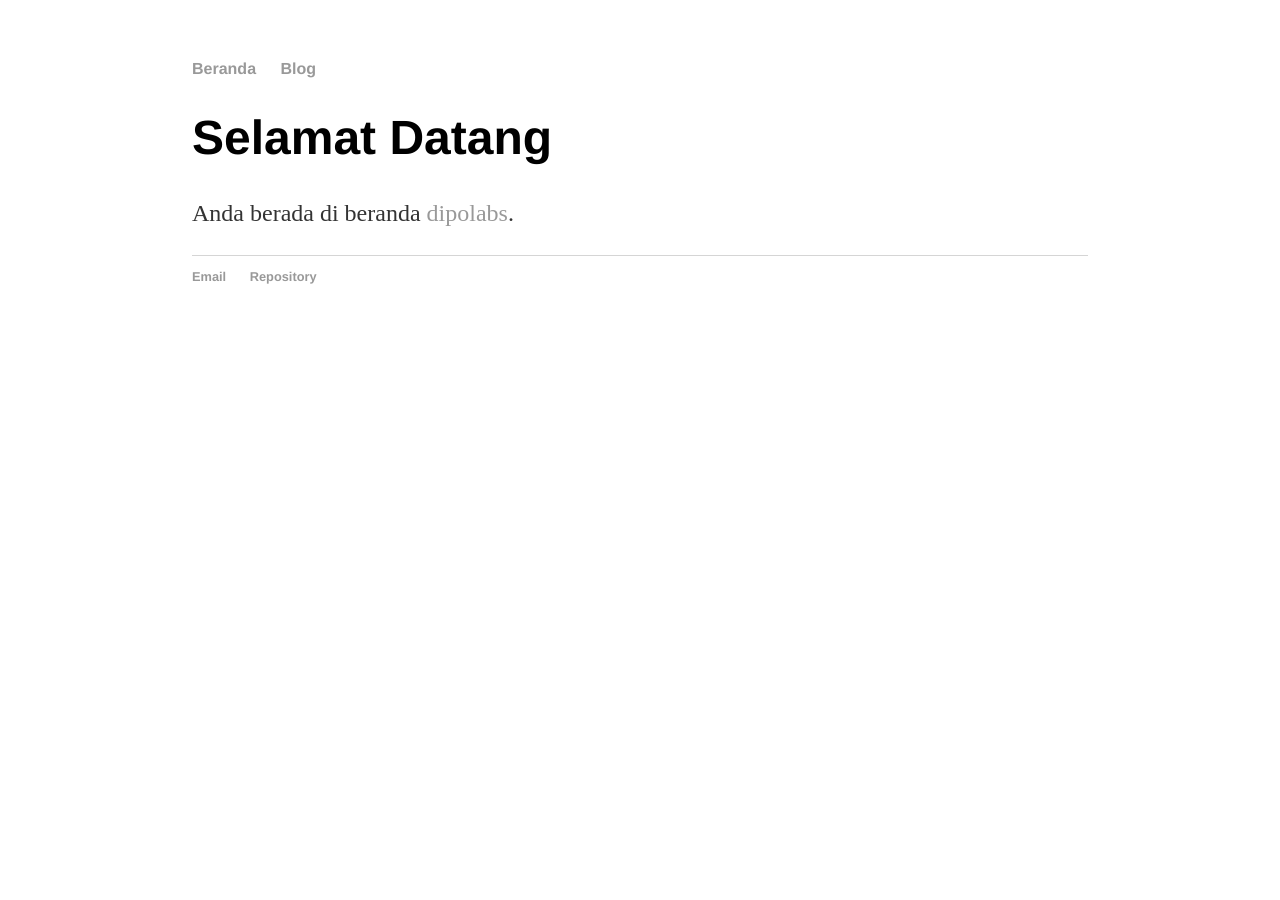
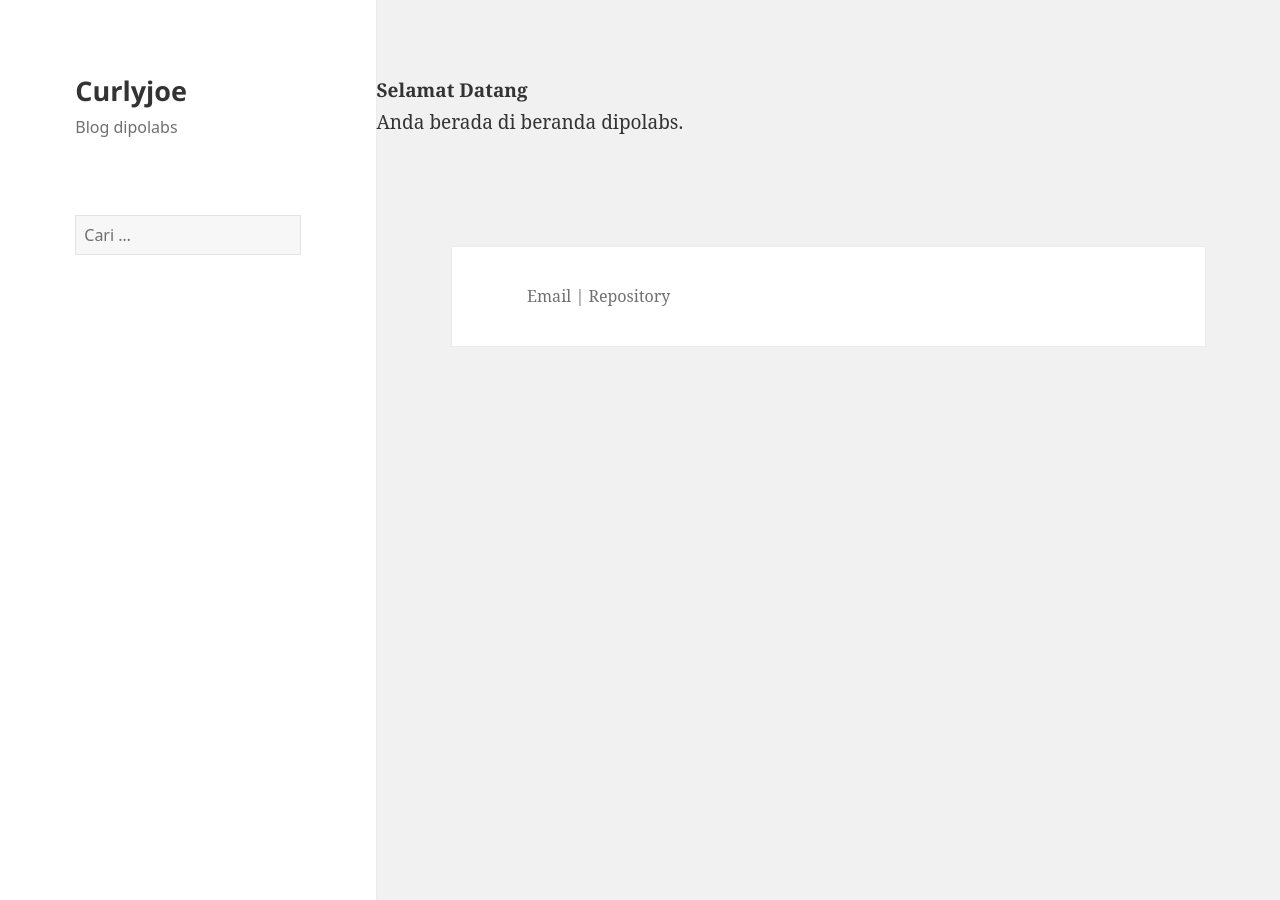
Before and after one commit to dipolabs/dipolabs.github.io, a Jekyll site: the page built from index.html, in a window 1280 px wide. Built offline with Jekyll 4.4.1, drawn with Linux system fonts in a browser that asks for light colours; some web fonts are replaced.

Commit message:
Update default.html

```diff
--- a/_layouts/default.html
+++ b/_layouts/default.html
@@ -4,10 +4,19 @@
 			<meta http-equiv="content-type" content="text/html; charset=UTF-8">
 			<meta name="google-site-verification" content="nFPEoA8GyM1FjAewnD7wNOlwf_OfbGkC5xa3nVE2cJY">
 			<title>{{ page.title }}</title>
-			<link rel="stylesheet" type="text/css" href="/css/main.css">
 			<link rel="shortcut icon" href="https://cloud.githubusercontent.com/assets/17354543/13196946/f7a7f6da-d810-11e5-8625-10db8ae21d0a.gif" type="image/x-icon">
 			<link rel="sitemap" href="http://dipolabs.github.io/sitemap.xml">
 			<link rel="alternate" type="application/atom+xml" title=" dipolabs - Atom" href="http://dipolabs.github.io/blog/atom.xml">
+    <link rel="stylesheet" id="twentyfifteen-fonts-css" href="/css/font.css" type="text/css" media="all">
+    <link rel="stylesheet" id="genericons-css" href="/genericons/genericons.css" type="text/css" media="all">
+    <link rel="stylesheet" id="twentyfifteen-style-css" href="/css/style.css" type="text/css" media="all">
+    <!--[if lt IE 9]>
+    <link rel='stylesheet' id='twentyfifteen-ie-css'  href='/css/ie.css' type='text/css' media='all' />
+    <![endif]-->
+    <!--[if lt IE 8]>
+    <link rel='stylesheet' id='twentyfifteen-ie7-css'  href='/css/ie7.css' type='text/css' media='all' />
+    <![endif]-->
+    <script src="/js/jquery.js" type="text/javascript"></script>
 <script>
   (function(i,s,o,g,r,a,m){i['GoogleAnalyticsObject']=r;i[r]=i[r]||function(){
   (i[r].q=i[r].q||[]).push(arguments)},i[r].l=1*new Date();a=s.createElement(o),
@@ -19,23 +28,45 @@
 
 </script>
 		</head>
-		<body>
-			<nav>
-	    		<ul>
-	        		<li><a href="/">Beranda</a></li>
-	        		<li><a href="/blog">Blog</a></li>
-	    		</ul>
-			</nav>
+		<body class="single single-post postid-82 single-format-standard">
+<div id="page" class="hfeed site">
+	<a class="skip-link screen-reader-text" href="#content">Lanjut ke konten</a>
+	<div id="sidebar" class="sidebar">
+		<header id="masthead" class="site-header" role="banner">
+			<div class="site-branding">
+										<p class="site-title"><a href="/" rel="home">Curlyjoe</a></p>
+											<p class="site-description">Blog dipolabs</p>
+									<button class="secondary-toggle">Menu dan widget</button>
+			</div><!-- .site-branding -->
+		</header><!-- .site-header -->
+			<div id="secondary" class="secondary">
+					<div id="widget-area" class="widget-area" role="complementary">
+				<aside id="search-2" class="widget widget_search"><form role="search" method="get" class="search-form" action="http://dipolabs.github.io/">
+				<label>
+					<span class="screen-reader-text">Cari untuk:</span>
+					<input type="search" class="search-field" placeholder="Cari &hellip;" value="" name="s" title="Cari untuk:" />
+				</label>
+				<input type="submit" class="search-submit screen-reader-text" value="Cari" />
+			</form></aside>
+			</div><!-- .widget-area -->
+	</div><!-- .secondary -->
+	</div><!-- .sidebar -->
+	<div id="content" class="site-content">
+	<div id="primary" class="content-area">
+		<main id="main" class="site-main" role="main">
 			<div class="container">
 
 			{{ content }}
 
 			</div><!-- /.container -->
-			<footer>
-	    		<ul>
-	        		<li><a href="mailto:dipolabs@users.noreply.github.com">Email</a></li>
-	        		<li><a href="https://github.com/dipolabs" rel="nofollow" target="_blank">Repository</a></li>
-				</ul>
-			</footer>
-		</body>
+		</main><!-- .site-main -->
+	</div><!-- .content-area -->
+	</div><!-- .site-content -->
+	<footer id="colophon" class="site-footer" role="contentinfo">
+		<div class="site-info">
+						<a href="mailto:dipolabs@users.noreply.github.com">Email</a> | <a href="https://github.com/dipolabs" rel="nofollow" target="_blank">Repository</a>
+		</div><!-- .site-info -->
+	</footer><!-- .site-footer -->
+</div><!-- .site -->
+</body>
 	</html>
```
